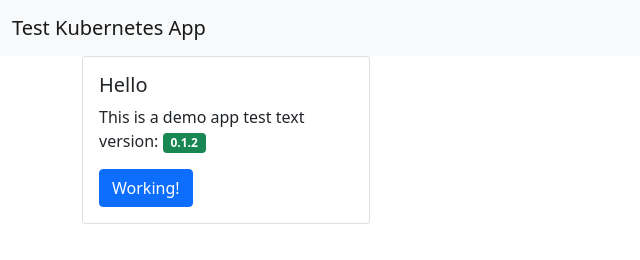
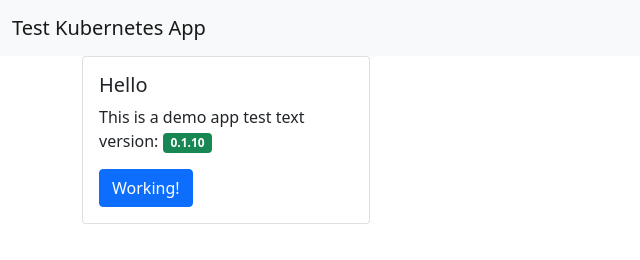
Before and after one commit to Satak/flux-kube, a website: page src/public/index.html in a window 1280 px wide. Shown: the full height of the page, 0-640 px from the left. Drawn offline with nearby package versions, Linux system fonts and the light colour scheme.

Commit message:
Add 0.1.10 release

```diff
--- a/src/public/index.html
+++ b/src/public/index.html
@@ -26,7 +26,7 @@
       <div class="card" style="width: 18rem;">
         <div class="card-body">
           <h5 class="card-title">Hello</h5>
-          <p class="card-text">This is a demo app test text version: <span class="badge bg-success">0.1.2</span>
+          <p class="card-text">This is a demo app test text version: <span class="badge bg-success">0.1.10</span>
           </p>
           <a href="#" class="btn btn-primary">Working!</a>
         </div>
```
